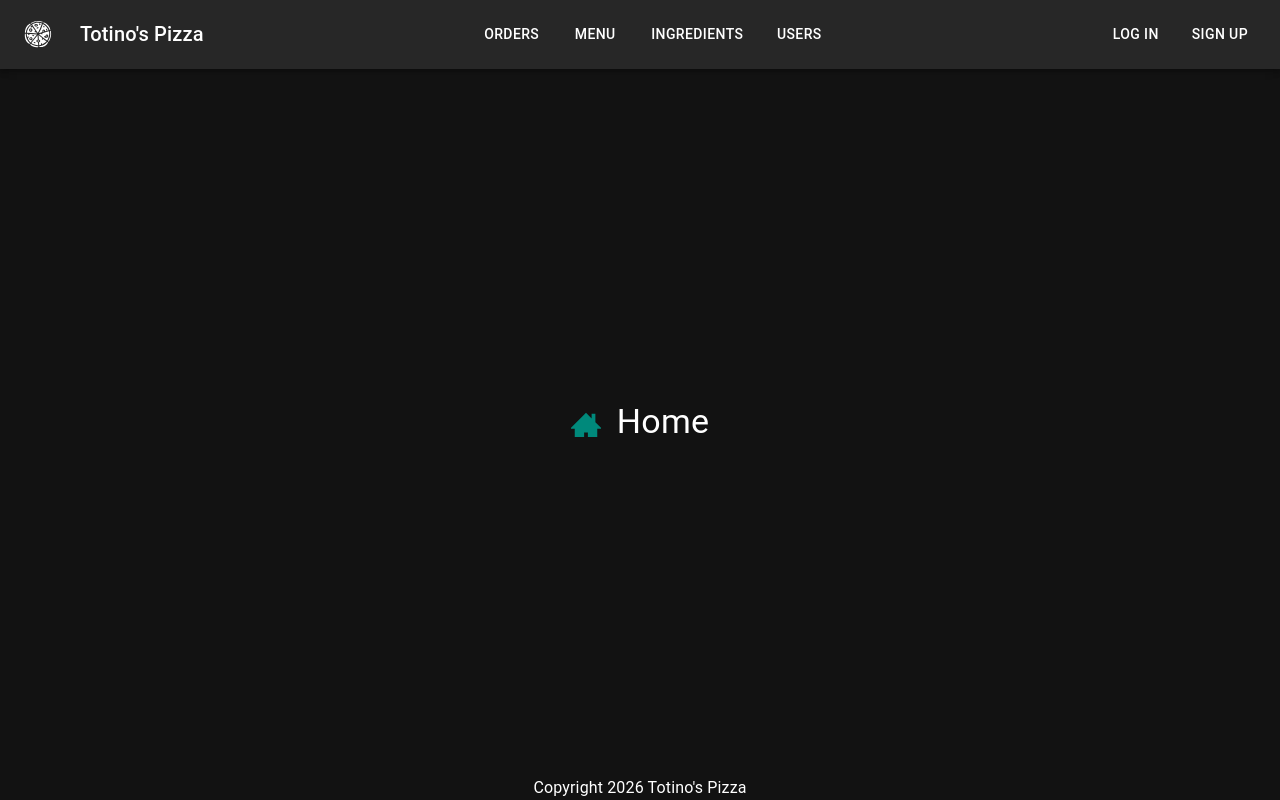
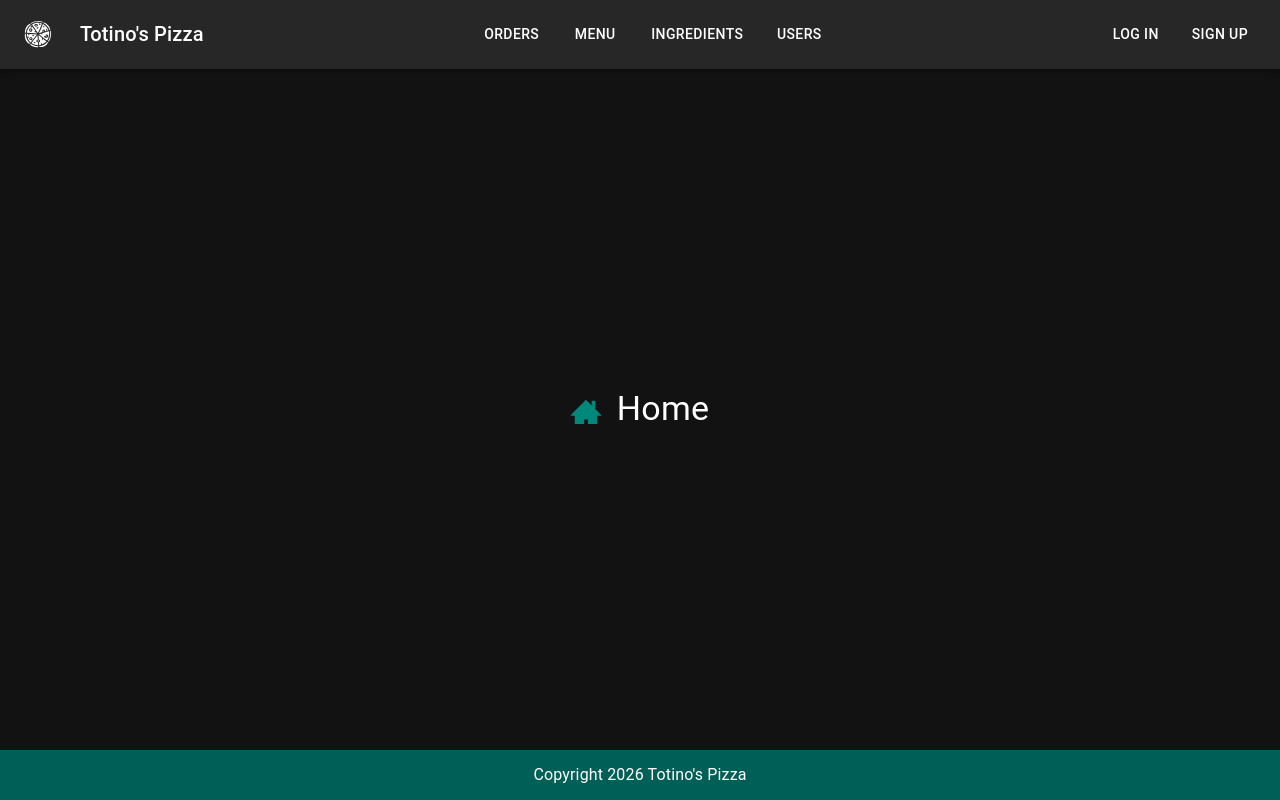
Before and after one commit to mssnvrmr/fe-totinos, a React (Vite) app: page / in a window 1280 px wide. Built offline with nearby package versions, Linux system fonts and the light colour scheme.

Commit message:
Fix footer

```diff
--- a/src/components/Footer/Footer.tsx
+++ b/src/components/Footer/Footer.tsx
@@ -1,9 +1,9 @@
-import { Box, Typography } from '@mui/material';
+import { Stack, Typography } from '@mui/material';
 
 export const Footer = () => {
   return (
-    <Box sx={{ textAlign: 'center' }}>
+    <Stack sx={{ justifyContent: 'center', alignItems: 'center', height: '50px', width: '100%', backgroundColor: 'primary.dark'}}>
       <Typography variant="body1">Copyright 2026 Totino's Pizza</Typography>
-    </Box>
+    </Stack>
   );
 };
```
